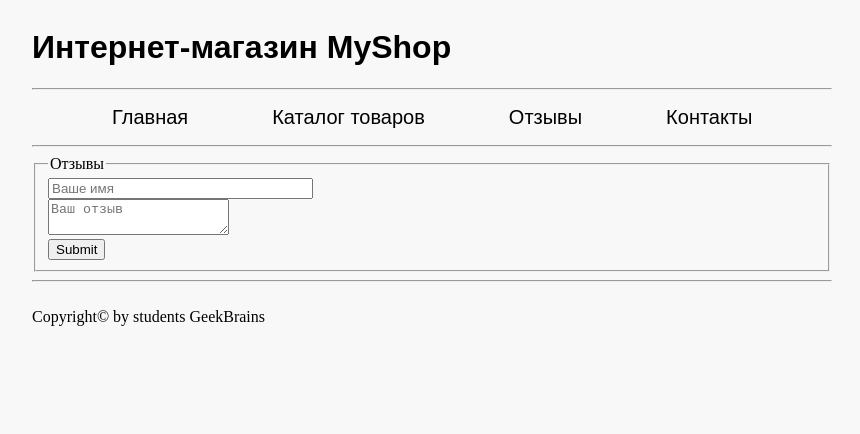
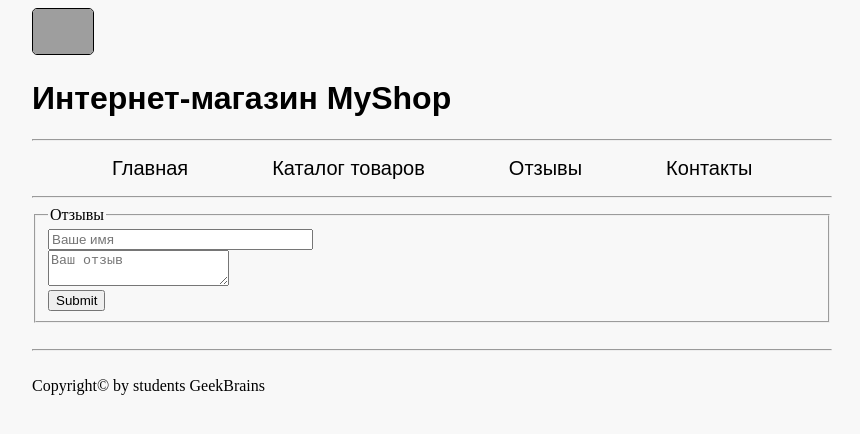
Before and after one commit to hureo/tutorial, a plain HTML site: page MyShop/reviews.html in a window 1280 px wide. Shown: the whole page, without its empty margins (352-1212 px from the left). Drawn offline with Linux system fonts and the light colour scheme; grey boxes are pictures that could not be loaded.

Commit message:
lesson 4

```diff
--- a/MyShop/reviews.html
+++ b/MyShop/reviews.html
@@ -7,6 +7,8 @@
 	<link rel="stylesheet" type="text/css" href="style.css">
 </head>
 <body>
+<div class="content">
+<img class="logo" src="img/logo.jpg" alt="logo" width="60">
 <h1>Интернет-магазин MyShop</h1>
 <hr>
 <ul class="menu">
@@ -22,14 +24,16 @@
 		<legend>Отзывы</legend>
 			<input type="text" size="30" placeholder="Ваше имя"><br>
 			<textarea placeholder="Ваш отзыв"></textarea><br>
-			<input type="submit">
+			<input class="submit" type="submit">
 	</fieldset>
 </form>
-
+</div>
+<br>
 <hr>
 <br>
+<footer>
 Copyright© by students GeekBrains
-<br>
-<br>
+</footer>
+
 </body>
 </html>
```
